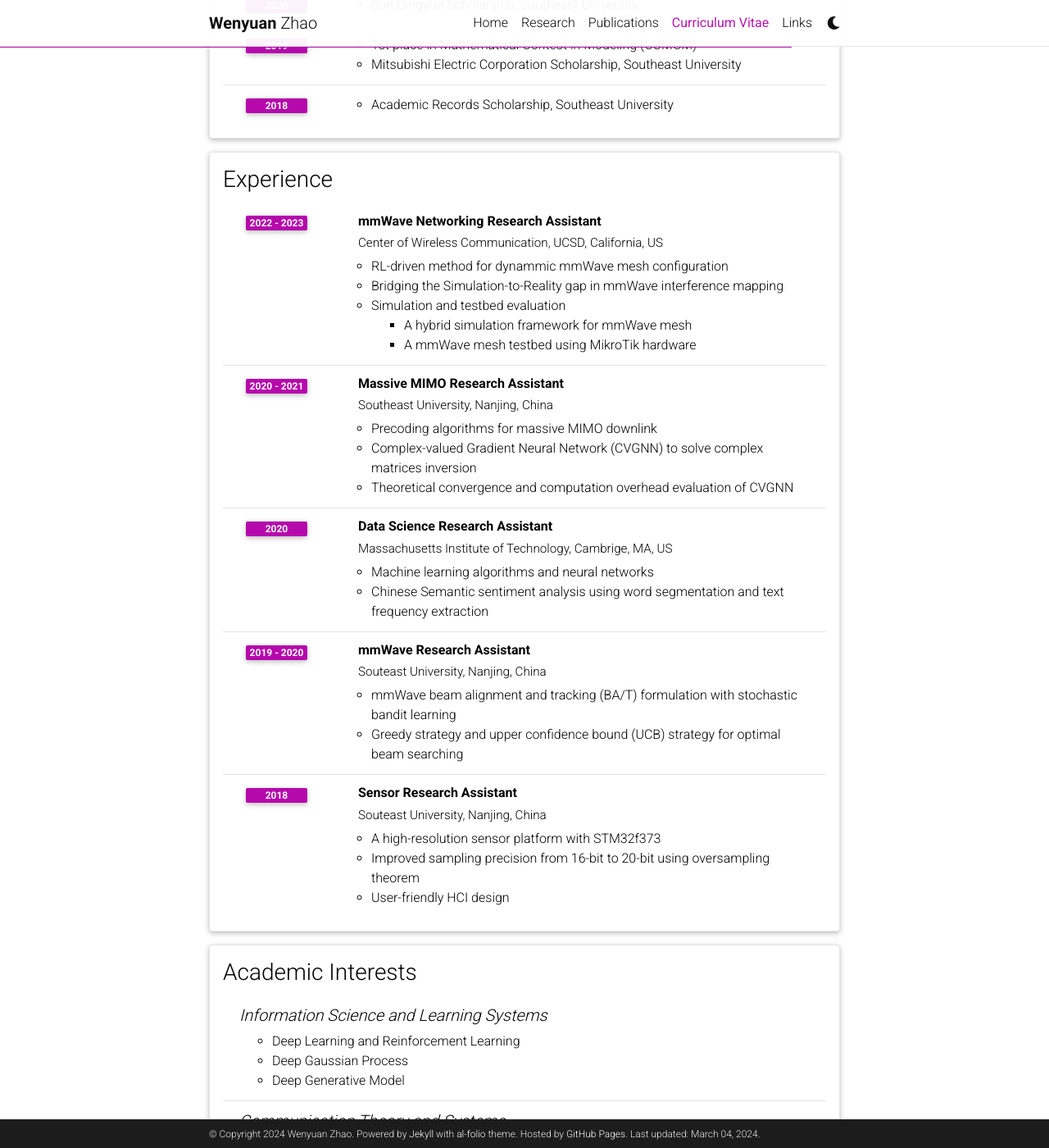
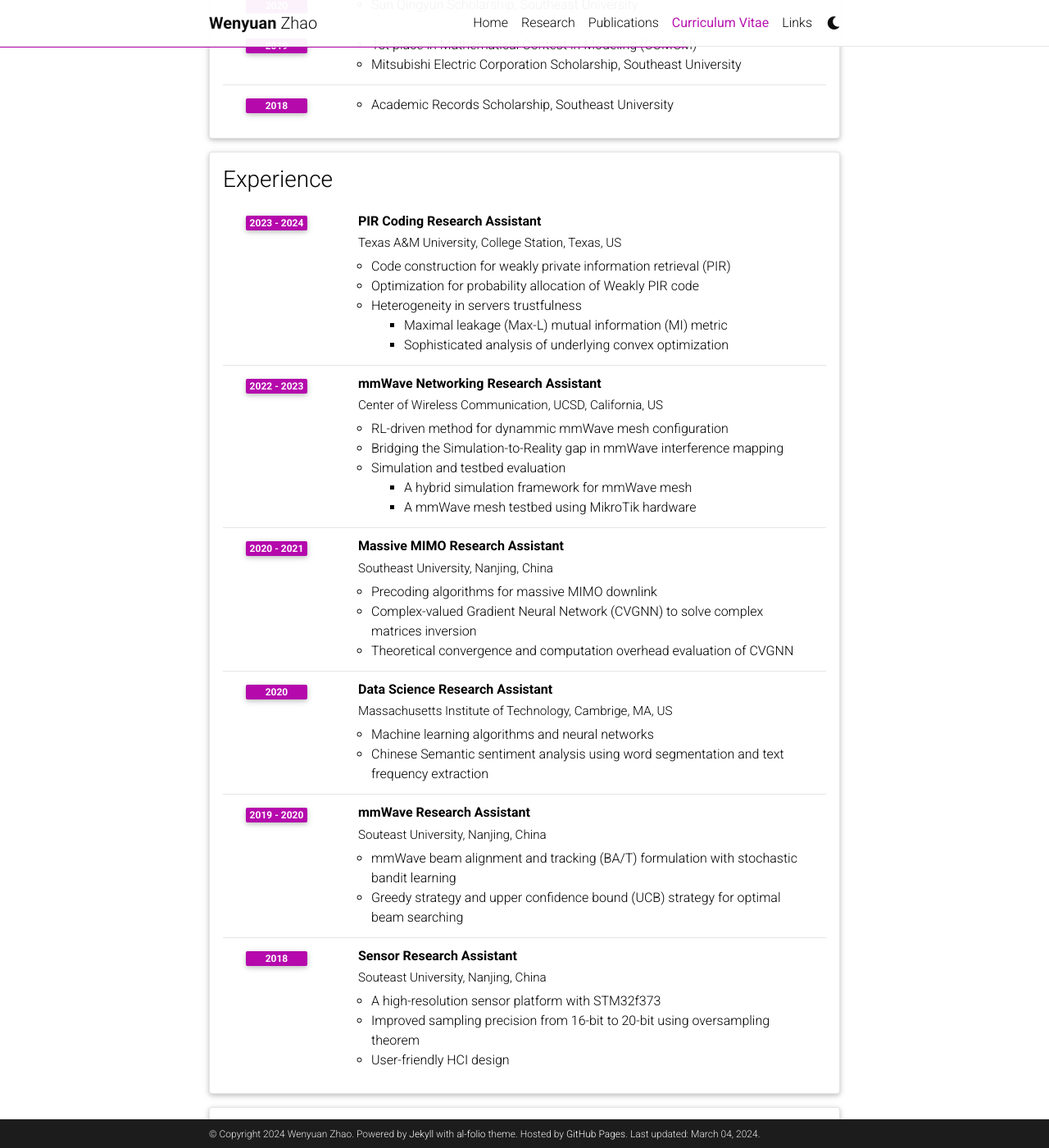
Before and after one commit to warrenzha/warrenzha.github.io, a Jekyll site: the page built from _pages/cv.md, in a window 1280 px wide and 1400 px high, scrolled down 979 px. Shown: the whole window at 82% size. Built offline with Jekyll 4.4.1, drawn with Linux system fonts in a browser that asks for light colours; comment, search, counter and statistics services are not loaded; a style sheet for code colours, icons or effects is not loaded; some of the changed text lies outside the part shown.

Commit message:
update bib

```diff
--- a/_data/cv.yml
+++ b/_data/cv.yml
@@ -49,6 +49,17 @@
 - title: Experience
   type: time_table
   contents:
+    - title: PIR Coding Research Assistant
+      institution: Texas A&M University, College Station, Texas, US
+      year: 2023 - 2024
+      description:
+        - Code construction for weakly private information retrieval (PIR)
+        - Optimization for probability allocation of Weakly PIR code
+        - title: Heterogeneity in servers trustfulness
+          contents:
+            - Maximal leakage (Max-L) mutual information (MI) metric
+            - Sophisticated analysis of underlying convex optimization
+
     - title: mmWave Networking Research Assistant
       institution: Center of Wireless Communication, UCSD, California, US
       year: 2022 - 2023
@@ -96,8 +107,8 @@
     - title: Information Science and Learning Systems
       items:
         - Deep Learning and Reinforcement Learning
-        - Deep Gaussian Process
-        - Deep Generative Model
+        - Gaussian Process
+        - Generative Model
     - title: Communication Theory and Systems
       items:
         - Information and Coding Theory
--- a/_pages/publications.md
+++ b/_pages/publications.md
@@ -3,7 +3,7 @@ layout: page
 permalink: /publications/
 title: Publications
 description: Copyright notice. the material here is presented to ensure timely dissemination of scholarly and technical work. Copyright and all rights therein are retained by authors or by other copyright holders. All persons using this information are expected to adhere to the terms and constraints by author’s copyright. These works may not be reposted without the explicit permission of the copyright holder.
-years: [2022, 2021, 2020]
+years: [2024, 2022, 2021, 2020]
 nav: true
 nav_order: 1
 ---
```
Also changed, not shown: _bibliography/papers.bib (+13 -1 lines), _posts/2024-01-29-wpir.md (+2 -0 lines), 1 other file.
